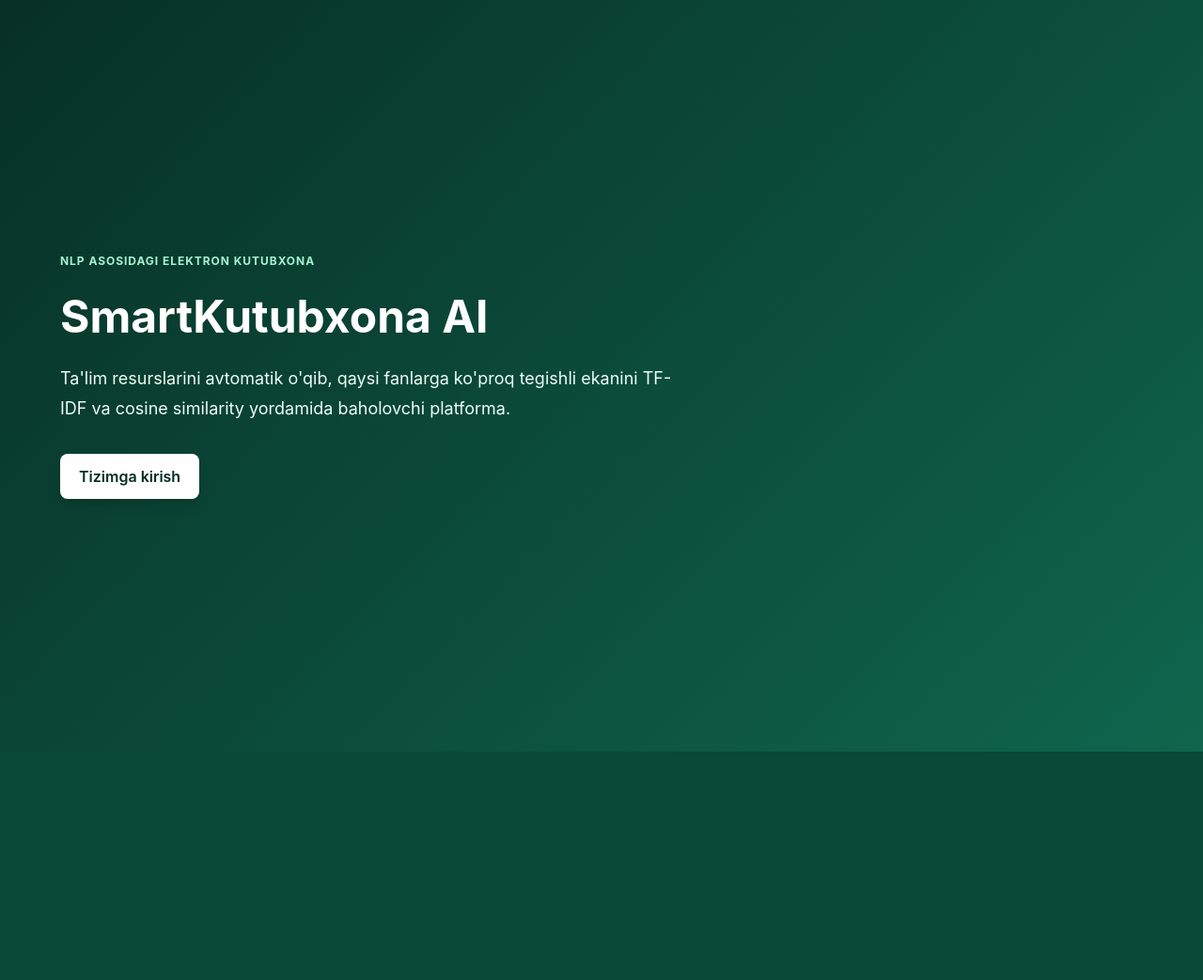
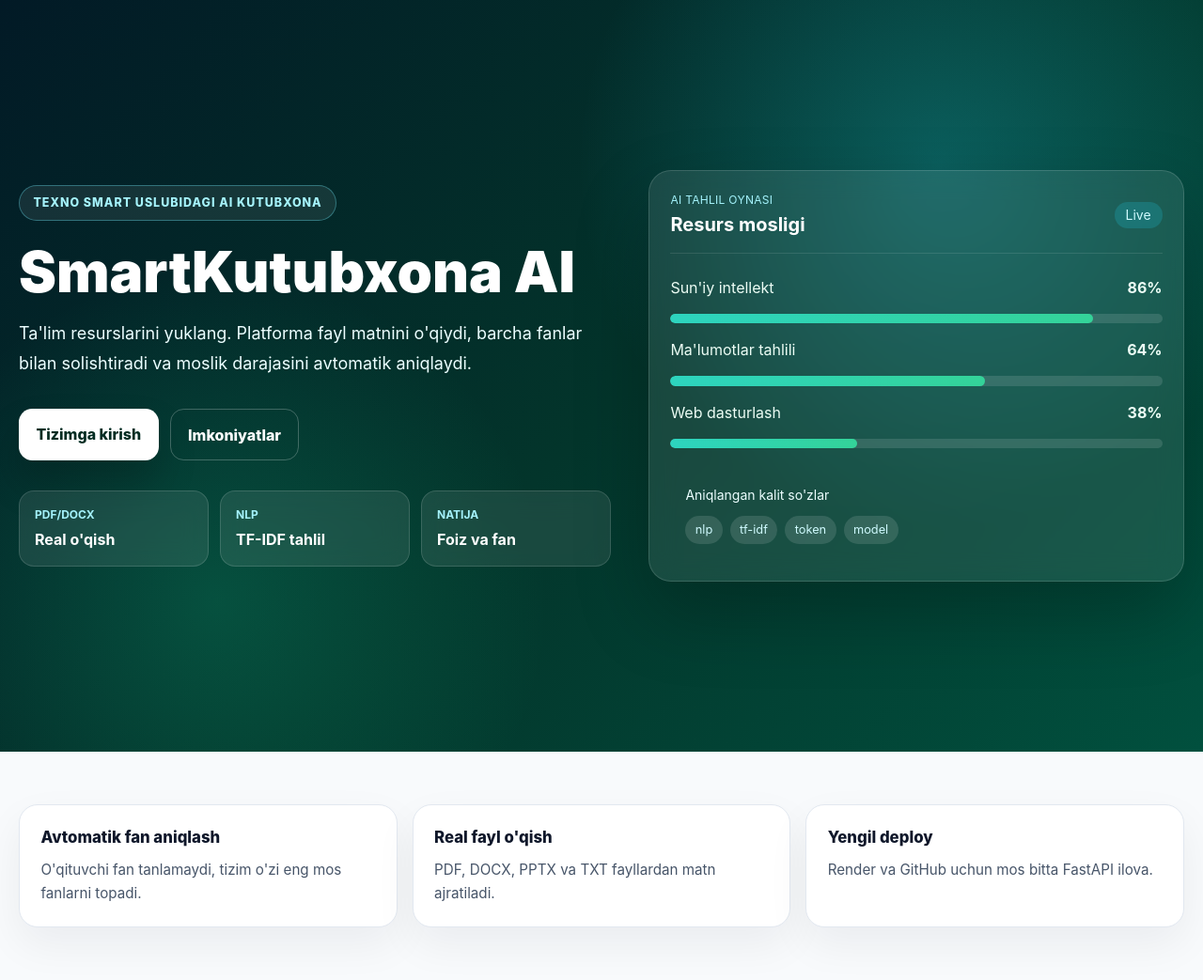
Before and after one commit to karajanofff/Resurs_platform, a FastAPI app: page / in a window 1280 px wide. Shown: the whole page at 94% size. Before the commit the page ends 800 px from the top, so only its background shows below. Run offline with FastAPI, Linux system fonts and the light colour scheme; some libraries are stand-ins or nearby versions.

Commit message:
Restyle public pages with smart tech design

```diff
--- a/app/static/style.css
+++ b/app/static/style.css
@@ -6,6 +6,132 @@ body {
   background:
     linear-gradient(135deg, rgb(2 44 34 / 0.98), rgb(6 95 70 / 0.96)),
     radial-gradient(circle at top right, rgb(255 255 255 / 0.18), transparent 28%);
+}
+
+.tech-landing {
+  background:
+    radial-gradient(circle at 78% 22%, rgb(34 211 238 / 0.25), transparent 24rem),
+    radial-gradient(circle at 18% 80%, rgb(16 185 129 / 0.24), transparent 22rem),
+    linear-gradient(135deg, rgb(2 26 38), rgb(3 53 43) 52%, rgb(1 80 62));
+}
+
+.brand-pill {
+  display: inline-flex;
+  align-items: center;
+  border: 1px solid rgb(103 232 249 / 0.35);
+  border-radius: 999px;
+  background: rgb(255 255 255 / 0.08);
+  padding: 0.55rem 0.9rem;
+  color: rgb(165 243 252);
+  font-size: 0.78rem;
+  font-weight: 800;
+  letter-spacing: 0.08em;
+  text-transform: uppercase;
+}
+
+.primary-cta,
+.secondary-cta {
+  border-radius: 0.9rem;
+  padding: 0.9rem 1.15rem;
+  font-weight: 800;
+}
+
+.primary-cta {
+  background: white;
+  color: rgb(2 44 34);
+  box-shadow: 0 24px 42px rgb(0 0 0 / 0.2);
+}
+
+.secondary-cta {
+  border: 1px solid rgb(255 255 255 / 0.24);
+  color: white;
+}
+
+.mini-stat,
+.tech-card,
+.login-feature {
+  border: 1px solid rgb(255 255 255 / 0.14);
+  background: rgb(255 255 255 / 0.09);
+  backdrop-filter: blur(14px);
+}
+
+.mini-stat {
+  border-radius: 1rem;
+  padding: 1rem;
+}
+
+.mini-stat span {
+  display: block;
+  color: rgb(165 243 252);
+  font-size: 0.75rem;
+  font-weight: 700;
+  text-transform: uppercase;
+}
+
+.mini-stat strong {
+  display: block;
+  margin-top: 0.3rem;
+}
+
+.tech-card {
+  border-radius: 1.5rem;
+  padding: 1.4rem;
+  box-shadow: 0 34px 80px rgb(0 0 0 / 0.24);
+}
+
+.analysis-row {
+  display: flex;
+  align-items: center;
+  justify-content: space-between;
+  color: rgb(236 253 245);
+}
+
+.bar {
+  height: 0.65rem;
+  overflow: hidden;
+  border-radius: 999px;
+  background: rgb(255 255 255 / 0.12);
+}
+
+.bar i {
+  display: block;
+  height: 100%;
+  border-radius: inherit;
+  background: linear-gradient(90deg, rgb(45 212 191), rgb(52 211 153));
+}
+
+.keyword-chip {
+  border-radius: 999px;
+  background: rgb(255 255 255 / 0.12);
+  padding: 0.35rem 0.65rem;
+  color: rgb(207 250 254);
+  font-size: 0.8rem;
+}
+
+.feature-card {
+  border: 1px solid rgb(226 232 240);
+  border-radius: 1.25rem;
+  background: white;
+  padding: 1.4rem;
+  box-shadow: 0 18px 45px rgb(15 23 42 / 0.06);
+}
+
+.feature-card h3 {
+  font-size: 1.05rem;
+  font-weight: 800;
+}
+
+.feature-card p {
+  margin-top: 0.55rem;
+  color: rgb(71 85 105);
+  font-size: 0.95rem;
+  line-height: 1.65;
+}
+
+.login-feature {
+  border-radius: 1rem;
+  padding: 1rem;
+  color: rgb(236 253 245);
 }
 
 .panel {
--- a/app/templates/index.html
+++ b/app/templates/index.html
@@ -1,15 +1,56 @@
 {% extends "base.html" %}
 {% block public_content %}
-<section class="hero-shell min-h-screen px-5 py-8 text-white">
-  <div class="mx-auto flex min-h-[calc(100vh-4rem)] max-w-6xl flex-col justify-center">
-    <div class="max-w-3xl">
-      <p class="eyebrow">NLP asosidagi elektron kutubxona</p>
-      <h1 class="mt-5 text-5xl font-bold leading-tight">SmartKutubxona AI</h1>
-      <p class="mt-5 max-w-2xl text-lg leading-8 text-emerald-50">Ta'lim resurslarini avtomatik o'qib, qaysi fanlarga ko'proq tegishli ekanini TF-IDF va cosine similarity yordamida baholovchi platforma.</p>
+<section class="tech-landing min-h-screen overflow-hidden px-5 py-8 text-white">
+  <div class="mx-auto grid min-h-[calc(100vh-4rem)] max-w-7xl items-center gap-10 lg:grid-cols-[1.05fr_0.95fr]">
+    <div>
+      <div class="brand-pill">Texno SMART uslubidagi AI kutubxona</div>
+      <h1 class="mt-6 max-w-3xl text-5xl font-black leading-tight md:text-6xl">SmartKutubxona AI</h1>
+      <p class="mt-5 max-w-2xl text-lg leading-8 text-cyan-50">Ta'lim resurslarini yuklang. Platforma fayl matnini o'qiydi, barcha fanlar bilan solishtiradi va moslik darajasini avtomatik aniqlaydi.</p>
       <div class="mt-8 flex flex-wrap gap-3">
-        <a href="/login" class="rounded-lg bg-white px-5 py-3 font-semibold text-emerald-950 shadow-lg shadow-black/10">Tizimga kirish</a>
+        <a href="/login" class="primary-cta">Tizimga kirish</a>
+        <a href="#features" class="secondary-cta">Imkoniyatlar</a>
+      </div>
+      <div class="mt-8 grid max-w-2xl gap-3 sm:grid-cols-3">
+        <div class="mini-stat"><span>PDF/DOCX</span><strong>Real o'qish</strong></div>
+        <div class="mini-stat"><span>NLP</span><strong>TF-IDF tahlil</strong></div>
+        <div class="mini-stat"><span>Natija</span><strong>Foiz va fan</strong></div>
+      </div>
+    </div>
+
+    <div class="tech-card">
+      <div class="flex items-center justify-between border-b border-white/10 pb-4">
+        <div>
+          <p class="text-xs uppercase tracking-wide text-cyan-200">AI tahlil oynasi</p>
+          <h2 class="mt-1 text-xl font-bold">Resurs mosligi</h2>
+        </div>
+        <div class="rounded-full bg-cyan-400/20 px-3 py-1 text-sm text-cyan-100">Live</div>
+      </div>
+      <div class="mt-6 space-y-4">
+        <div class="analysis-row"><span>Sun'iy intellekt</span><strong>86%</strong></div>
+        <div class="bar"><i style="width: 86%"></i></div>
+        <div class="analysis-row"><span>Ma'lumotlar tahlili</span><strong>64%</strong></div>
+        <div class="bar"><i style="width: 64%"></i></div>
+        <div class="analysis-row"><span>Web dasturlash</span><strong>38%</strong></div>
+        <div class="bar"><i style="width: 38%"></i></div>
+      </div>
+      <div class="mt-6 rounded-2xl bg-white/8 p-4">
+        <p class="text-sm text-cyan-50">Aniqlangan kalit so'zlar</p>
+        <div class="mt-3 flex flex-wrap gap-2">
+          <span class="keyword-chip">nlp</span>
+          <span class="keyword-chip">tf-idf</span>
+          <span class="keyword-chip">token</span>
+          <span class="keyword-chip">model</span>
+        </div>
       </div>
     </div>
   </div>
 </section>
+
+<section id="features" class="bg-slate-50 px-5 py-14">
+  <div class="mx-auto grid max-w-7xl gap-4 md:grid-cols-3">
+    <div class="feature-card"><h3>Avtomatik fan aniqlash</h3><p>O'qituvchi fan tanlamaydi, tizim o'zi eng mos fanlarni topadi.</p></div>
+    <div class="feature-card"><h3>Real fayl o'qish</h3><p>PDF, DOCX, PPTX va TXT fayllardan matn ajratiladi.</p></div>
+    <div class="feature-card"><h3>Yengil deploy</h3><p>Render va GitHub uchun mos bitta FastAPI ilova.</p></div>
+  </div>
+</section>
 {% endblock %}
```
Also changed, not shown: app/templates/login.html (+15 -3 lines).
